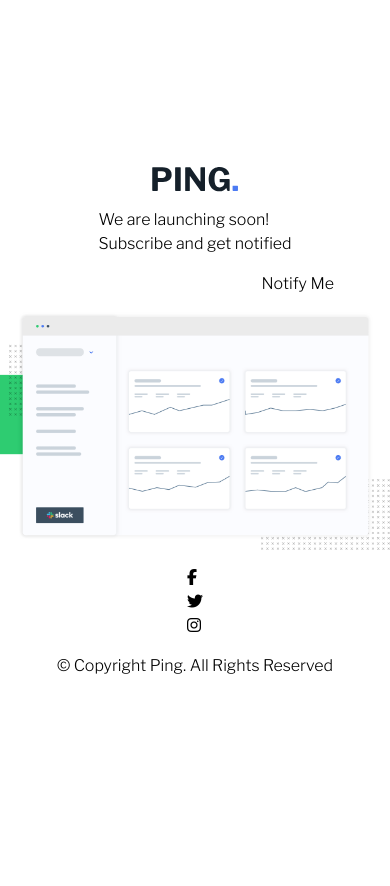
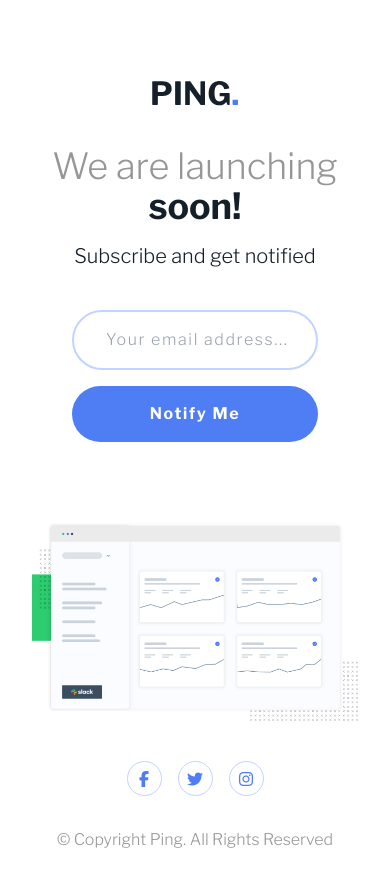
Before and after one commit to jchapar/ping_FEM, a website: page index.html in a window 390 px wide. Before the commit the page ends 844 px from the top, so only its background shows below. Drawn offline with nearby package versions, Linux system fonts and the light colour scheme.

Commit message:
styled classes added for mobile screens

```diff
--- a/index.html
+++ b/index.html
@@ -16,41 +16,57 @@
   </head>
   <body class="font-sans">
     <!-- Global Container -->
-    <div class="container mx-auto max-w-7xl h-screen w-full">
+    <div class="container mx-auto max-w-7xl h-full w-full my-20 px-8">
       <!-- Flex Container -->
-      <div class="flex flex-col items-center justify-center h-full w-full space-y-4">
+      <div class="flex flex-col items-center justify-center h-full w-full">
         <!-- Logo -->
-        <div class="logo-wrapper">
+        <div class="logo-wrapper mb-10">
           <img src="images/logo.svg" alt="PING" />
         </div>
         <!-- Heading -->
-        <div class="heading-wrapper">
-          <h1>We are launching <span>soon!</span></h1>
-          <p>Subscribe and get notified</p>
+        <div class="heading-wrapper text-center space-y-4 mb-10">
+          <h1 class="text-4xl text-gray font-[300]">
+            We are launching <span class="font-bold text-veryDarkBlue">soon!</span>
+          </h1>
+          <p class="text-xl text-veryDarkBlue">Subscribe and get notified</p>
         </div>
         <!-- Subscription -->
-        <div class="subscription-wrapper">
-          <input type="text" name="email" id="email" />
-          <button>Notify Me</button>
+        <div class="subscription-wrapper flex flex-col w-full px-10 space-y-4 mb-20">
+          <input
+            type="text"
+            name="email"
+            id="email"
+            placeholder="Your email address..."
+            class="border-2 border-paleBlue py-4 pl-8 rounded-full tracking-widest"
+          />
+          <button class="bg-blue text-white py-4 px-4 rounded-full font-bold tracking-widest">
+            Notify Me
+          </button>
         </div>
         <!-- Landing Image -->
-        <div class="landing-image">
+        <div class="landing-image mb-10">
           <img src="images/illustration-dashboard.png" alt="Landing" />
         </div>
         <!-- Socials -->
-        <div class="socials">
-          <div>
-            <i class="fa-brands fa-facebook-f"></i>
+        <div class="socials flex items-start space-x-4 mb-8">
+          <div
+            class="border-[1px] border-paleBlue h-[35px] w-[35px] rounded-full flex items-center justify-center"
+          >
+            <i class="fa-brands fa-facebook-f text-blue"></i>
           </div>
-          <div>
-            <i class="fa-brands fa-twitter"></i>
+          <div
+            class="border-[1px] border-paleBlue h-[35px] w-[35px] rounded-full flex items-center justify-center"
+          >
+            <i class="fa-brands fa-twitter text-blue"></i>
           </div>
-          <div>
-            <i class="fa-brands fa-instagram"></i>
+          <div
+            class="border-[1px] border-paleBlue h-[35px] w-[35px] rounded-full flex items-center justify-center"
+          >
+            <i class="fa-brands fa-instagram text-blue"></i>
           </div>
         </div>
         <!-- Copyright -->
-        <p>&copy; Copyright Ping. All Rights Reserved</p>
+        <p class="text-gray">&copy; Copyright Ping. All Rights Reserved</p>
       </div>
     </div>
   </body>
--- a/tailwind.config.js
+++ b/tailwind.config.js
@@ -10,6 +10,7 @@
   theme: {
     extend: {
       colors: {
+        blue: 'hsl(223, 87%, 63%)',
         paleBlue: 'hsl(223, 100%, 88%)',
         lightRed: 'hsl(354, 100%, 66%)',
         gray: 'hsl(0, 0%, 59%)',
```
Also changed, not shown: css/style.css.
